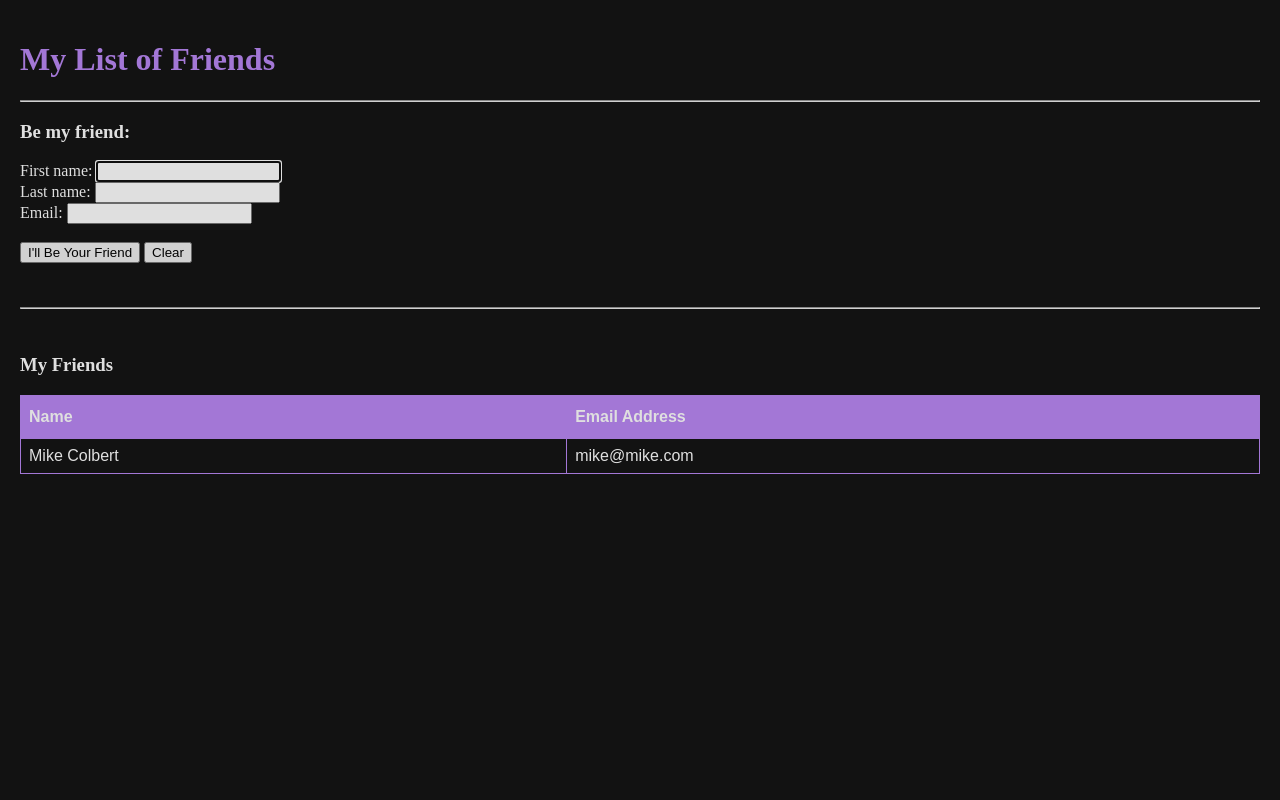
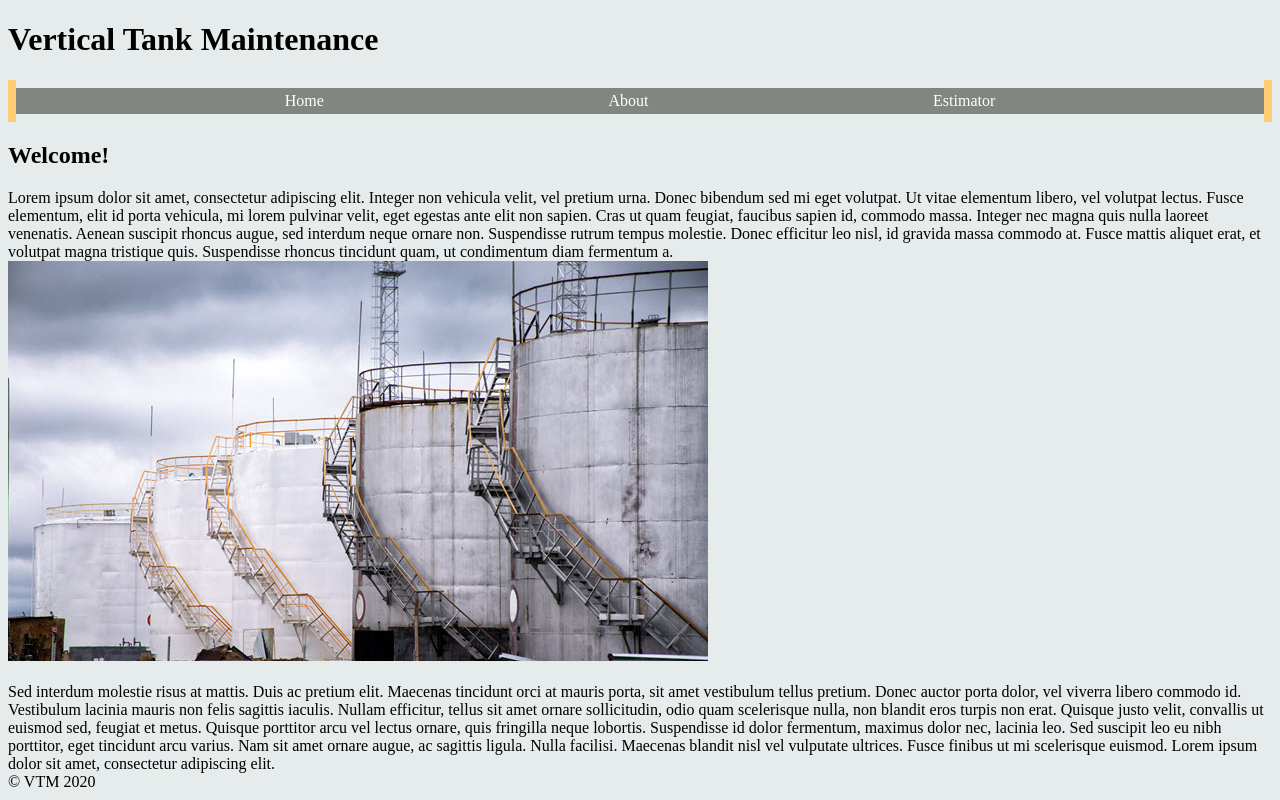
Before and after one commit to AlecSchwager/NewFlaskApp, a Flask app: page / in a window 1280 px wide. Run offline with Flask 2, Linux system fonts and the light colour scheme.

Commit message:
Copied Old Code From VTM Site
Hoping to fix commit issue

```diff
--- a/app.py
+++ b/app.py
@@ -3,28 +3,31 @@ from flask import render_template, redirect, request, url_for
 
 app = Flask(__name__)
 
-friend_list = [{"name": "Mike Colbert", "email":"mike@mike.com" } ]
 
 @app.route('/')
 def index():
-    return render_template('index.html', pageTitle='Mike\'s Friends', friends = friend_list)
+    return render_template('index.html', pageTitle='VTM Site')
 
-@app.route('/mike')
-def mike():
-    return render_template('mike.html', pageTitle='About Mike')
+@app.route('/about')
+def about():
+    return render_template('about.html', pageTitle='About')
 
-@app.route('/add_friend', methods=['GET', 'POST'])
-def add_friend():
+@app.route('/estimate', methods=['GET','POST'])
+def estimate():
     if request.method == 'POST':
         form = request.form
-        fname = form['fname']
-        lname = form['lname']
-        email = form['email']
-        friend_dict = {"name": fname + " " + lname, "email": email}
-        friend_list.append(friend_dict)
-        return redirect(url_for('index'))
-    return redirect(url_for('index'))
-
+        radius = float(form['radius'])
+        height = float(form['height'])
+        pi = 3.14
+        topArea = pi * radius**2
+        sidesArea = 2*(pi*(radius*height))
+        totalArea = topArea+sidesArea
+        totalSqFt = totalArea / 144
+        materialCost = 25 * totalSqFt
+        laborCost = 15 * totalSqFt
+        totalCostEstimate = "${:,.2f}".format(round(materialCost + laborCost, 2))
+        return (render_template('estimate.html', estimate = totalCostEstimate))
+    return render_template('estimate.html', pageTitle='Estimator')
 
 if __name__ == '__main__':
     app.run(debug=True)
--- a/static/css/stylesheet.css
+++ b/static/css/stylesheet.css
@@ -1,50 +1,26 @@
-/* purple = #ba87f5 */
-/* black = #121212 */
-/* white = #FFFFFF at .87 or .6 opacity */
-
-body {
-  background-color: #121212;
-  color: #ffffff;
-  opacity: 0.87;
-  margin: 10px;
-  padding: 10px;
+body{
+    background-color: rgb(230, 235, 235);
 }
 
-h1 {
-  color: #ba87f5;
-}
-
-#friends {
-  font-family: Arial, Helvetica, sans-serif;
-  border-collapse: collapse;
-  width: 100%;
-}
-
-#friends td,
-#friends th {
-  border: 1px solid #ba87f5;
-  padding: 8px;
-}
-
-#friends tr:nth-child(even) {
-  background-color: #ffffff;
-  opacity: 0.6;
-  color: black;
-}
-
-#friends tr:hover {
-  background-color: #ba87f5;
-  color: black;
-}
-
-#friends th {
-  padding-top: 12px;
-  padding-bottom: 12px;
-  text-align: left;
-  background-color: #ba87f5;
-  color: white;
-}
-
-input[readonly] {
-  background-color: #dcdcdc;
-}
+#menu {
+    padding: 0.5em 0;
+    border-right: 0.5em solid #ffcd74;
+    border-left: 0.5em solid #ffcd74;
+ }
+ul {
+    display: flex;
+    justify-content: space-evenly;
+    flex-wrap: wrap;
+    padding: 0;
+    margin: 0;
+    list-style: none;
+    background-color: #818681;
+    text-align: center;
+ }
+ul a {
+    display: block;
+    padding: 0.25em 1em;
+    color: #fff;
+    text-decoration: none;
+    text-align: center;
+ }
--- a/templates/base.html
+++ b/templates/base.html
@@ -1,16 +1,29 @@
 <!DOCTYPE html>
 <html lang="en">
-  <head>
-    <meta charset="utf-8" />
-    <title>{{ pageTitle }}</title>
-    <link
-      rel="stylesheet"
-      type="text/css"
-      href="{{ url_for('static', filename='css/stylesheet.css') }}"
-    />
-  </head>
 
-  <body>
-    {% block body %} {% endblock %}
-  </body>
+    <head>
+        <meta charset="UTF-8">
+        <title>{{ pageTitle }}}</title>
+        <h1>Vertical Tank Maintenance</h1>
+        <div id="menu">
+            <ul>
+                <li><a href="{{url_for('index')}}">Home</a></li>
+                <li><a href="{{url_for('about')}}">About</a></li>
+                <li><a href="{{url_for('estimate')}}">Estimator</a></li>
+            </ul>
+           </div>
+    <link rel="stylesheet" type="text/css" href="{{ url_for('static', filename='css/stylesheet.css') }}">
+    </head>
+
+    <body>
+        <div>
+
+            {% block body %}
+
+            {% endblock %}
+            <footer>
+                &copy; VTM 2020
+            </footer>
+        </div>
+    </body>
 </html>
--- a/templates/index.html
+++ b/templates/index.html
@@ -1,43 +1,32 @@
-{% extends 'base.html' %} {% block body %}
 
-<h1>My List of Friends</h1>
-<hr />
-<h3>Be my friend:</h3>
-<form action="/add_friend" method="POST">
-  <label for="fname">First name:</label>
-  <input type="text" id="fname" name="fname" autofocus required />
-  <br />
-  <label for="lname">Last name:</label>
-  <input type="text" id="lname" name="lname" />
-  <br />
-  <label for="email">Email:</label>
-  <input type="email" id="email" name="email" />
-  <br /><br />
-  <input type="submit" id="submit" value="I'll Be Your Friend" />
-  <input type="reset" value="Clear" />
-</form>
-<br />
-<br />
 
-<hr />
-<br />
-{% if friends %}
-<h3>My Friends</h3>
-<table id="friends">
-  <thead>
-    <tr>
-      <th scope="col">Name</th>
-      <th scope="col">Email Address</th>
-    </tr>
-  </thead>
+{% extends 'base.html' %}
 
-  <tbody>
-    {% for friend in friends %}
-    <tr>
-      <td>{{ friend.name }}</td>
-      <td>{{ friend.email }}</td>
-    </tr>
-    {% endfor %}
-  </tbody>
-</table>
-{% endif %} {% endblock %}
+{% block body %}
+
+    <h2> Welcome! </h2>
+    <div>
+        Lorem ipsum dolor sit amet, consectetur adipiscing elit. Integer non vehicula velit, vel pretium urna.
+        Donec bibendum sed mi eget volutpat. Ut vitae elementum libero, vel volutpat lectus. Fusce elementum,
+        elit id porta vehicula, mi lorem pulvinar velit, eget egestas ante elit non sapien. Cras ut quam feugiat,
+        faucibus sapien id, commodo massa. Integer nec magna quis nulla laoreet venenatis. Aenean suscipit rhoncus
+        augue, sed interdum neque ornare non. Suspendisse rutrum tempus molestie. Donec efficitur leo nisl, id gravida
+        massa commodo at. Fusce mattis aliquet erat, et volutpat magna tristique quis. Suspendisse rhoncus tincidunt
+        quam, ut condimentum diam fermentum a.
+    <img src="{{ url_for('static',filename='Images/above_ground_vertical_tanks.jpg')}}"/>
+    <img style="float: right; padding: 10px 10px 10px 10px;"/>
+    </div>
+    <div>
+    <br />
+        Sed interdum molestie risus at mattis. Duis ac pretium elit. Maecenas tincidunt orci at mauris porta, sit
+        amet vestibulum tellus pretium. Donec auctor porta dolor, vel viverra libero commodo id. Vestibulum lacinia
+        mauris non felis sagittis iaculis. Nullam efficitur, tellus sit amet ornare sollicitudin, odio quam scelerisque
+        nulla, non blandit eros turpis non erat. Quisque justo velit, convallis ut euismod sed, feugiat et metus. Quisque
+        porttitor arcu vel lectus ornare, quis fringilla neque lobortis. Suspendisse id dolor fermentum, maximus dolor nec,
+        lacinia leo. Sed suscipit leo eu nibh porttitor, eget tincidunt arcu varius. Nam sit amet ornare augue, ac sagittis ligula.
+        Nulla facilisi. Maecenas blandit nisl vel vulputate ultrices. Fusce finibus ut mi scelerisque euismod. Lorem ipsum dolor sit
+        amet, consectetur adipiscing elit.
+    </div>
+
+
+{% endblock %}
```
Also changed, not shown: requirements.txt (+6 -7 lines), templates/about.html (added, +34 -0 lines), templates/estimate.html (added, +22 -0 lines), README.md, static/images/above_ground_vertical_tanks.jpg (added), 1 other file.
